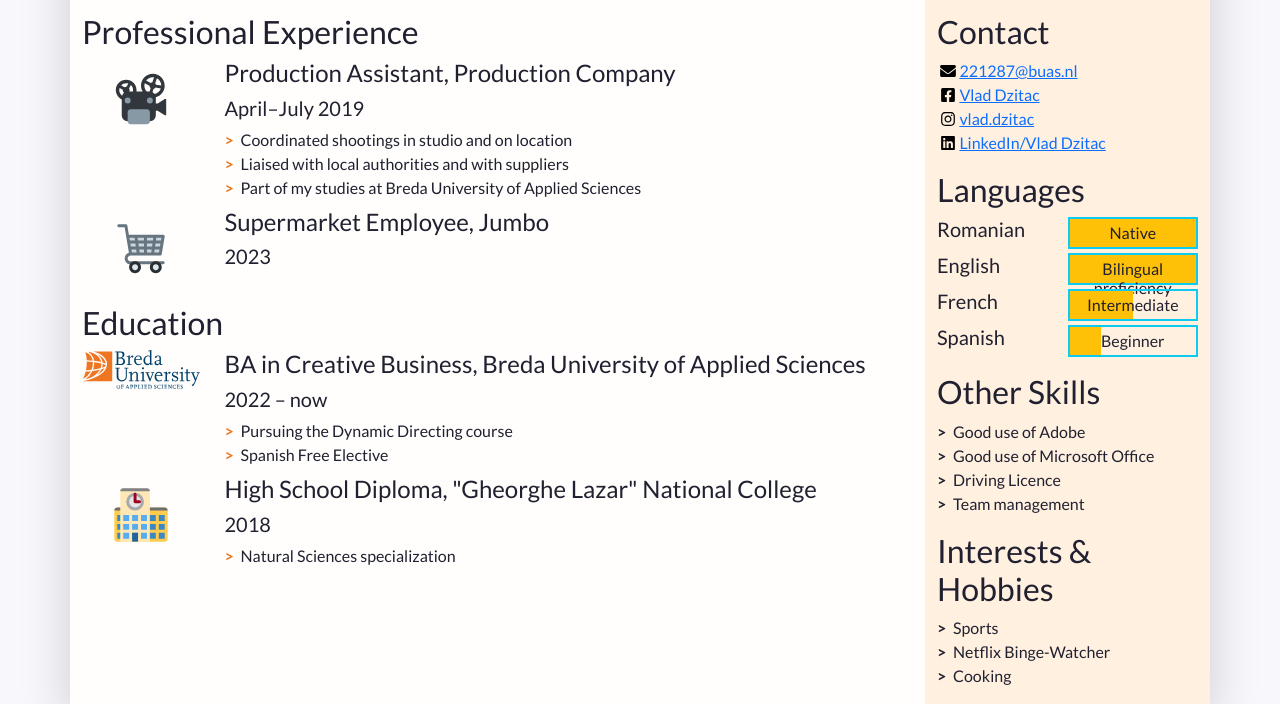
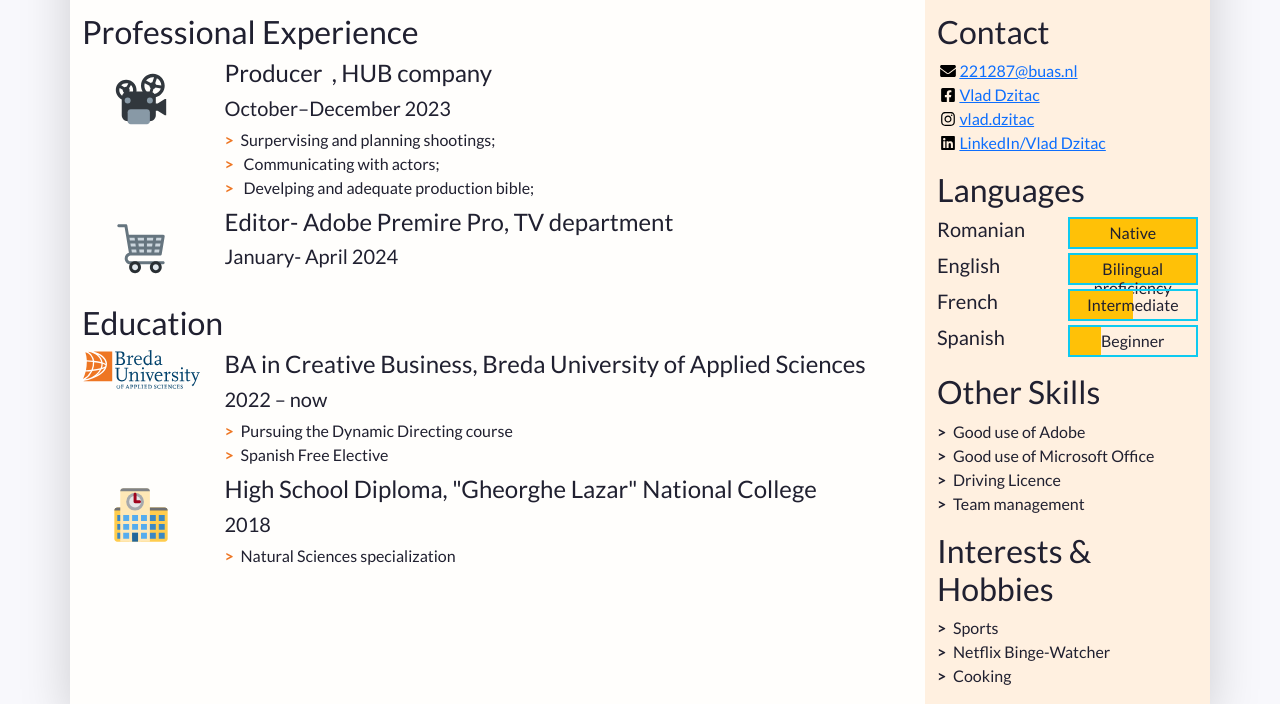
Before and after one commit to vladdzitac/221287indassignment, a plain HTML site: page index.html in a window 1280 px wide. Shown: the part 184-888 px from the top of the page. Drawn offline with nearby package versions, Linux system fonts and the light colour scheme.

Commit message:
editor second

```diff
--- a/index.html
+++ b/index.html
@@ -84,13 +84,13 @@
                   <img class="biography-logo mw-100 d-block mx-auto" src="images/employers/projector.svg" alt="Company logo" width="80">
                 </div>
                 <div class="biography-contents col-9 col-sm-10 col-md-9 col-lg-10">
-                  <h4>Production Assistant, Production Company</h4>
-                  <h5>April&ndash;July 2019</h5>
+                  <h4>Producer&nbsp; , HUB company&nbsp;</h4>
+                  <h5>October–December 2023</h5>
                   <!-- Use the list below to talk about your achievements -->
                   <ul class="biography-details list-unstyled">
-                    <li>Coordinated shootings in studio and on location</li>
-                    <li>Liaised with local authorities and with suppliers</li>
-                    <li>Part of my studies at Breda University of Applied Sciences</li>
+                    <li>Surpervising and planning shootings;&nbsp;</li>
+                    <li>&nbsp;Communicating with actors;&nbsp;</li>
+                    <li>&nbsp;Develping and adequate production bible;</li>
                   </ul>
                 </div>
               </li>
@@ -102,8 +102,8 @@
                   <img class="biography-logo mw-100 d-block mx-auto" src="images/employers/trolley.svg" alt="Company logo" width="80">
                 </div>
                 <div class="biography-contents col-9 col-sm-10 col-md-9 col-lg-10">
-                  <h4>Supermarket Employee, Jumbo</h4>
-                  <h5>2023</h5>
+                  <h4>Editor- Adobe Premire Pro, TV department</h4>
+                  <h5>January- April 2024&nbsp;</h5>
                   <!-- This entry doesn't have a list of achievements, but you can copy-paste the one from above -->
                 </div>
               </li>
```
Also changed, not shown: 1 other file.
